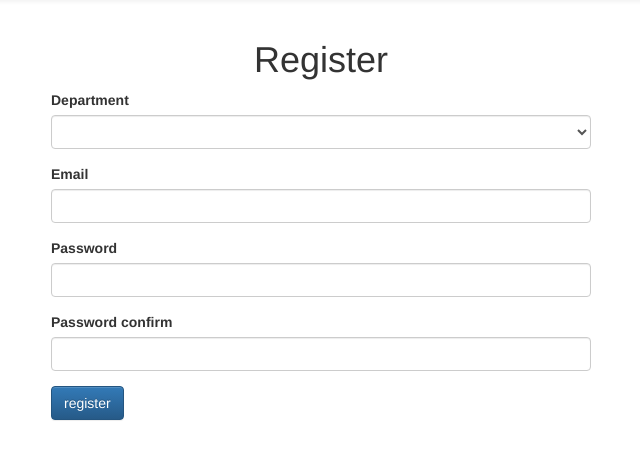
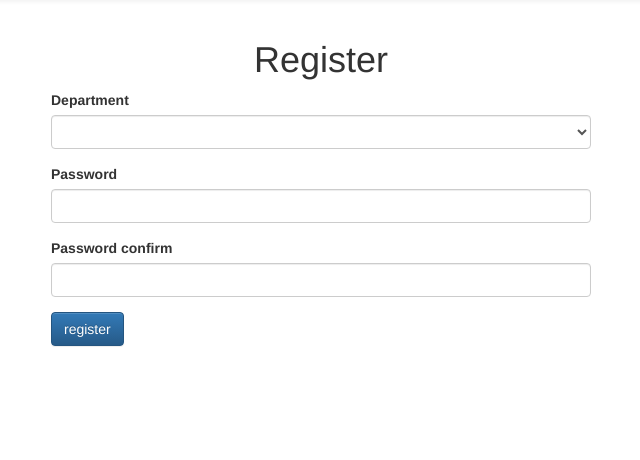
Before and after one commit to kobus1998/barroc-it-groep-5, a PHP site: page /barroc-it-groep-5/development/public/html/admin.php in a window 1280 px wide. Shown: the part 56-516 px from the top of the page, without its empty margins (319-959 px from the left). Run offline with PHP 8.4, Linux system fonts and the light colour scheme; some libraries are stand-ins or nearby versions.

Commit message:
WEG MET EMAIL!

```diff
--- a/development/public/html/admin.php
+++ b/development/public/html/admin.php
@@ -70,11 +70,6 @@ require realpath(__dir__ . '/parts/header.php');
                 </div>
 
                 <div class="form-group">
-                    <label for="email">Email</label>
-                    <input type="email" name="email" id="email" class="form-control">
-                </div>
-
-                <div class="form-group">
                     <label for="password">Password</label>
                     <input type="password" name="password" id="password" class="form-control">
                 </div>
```
